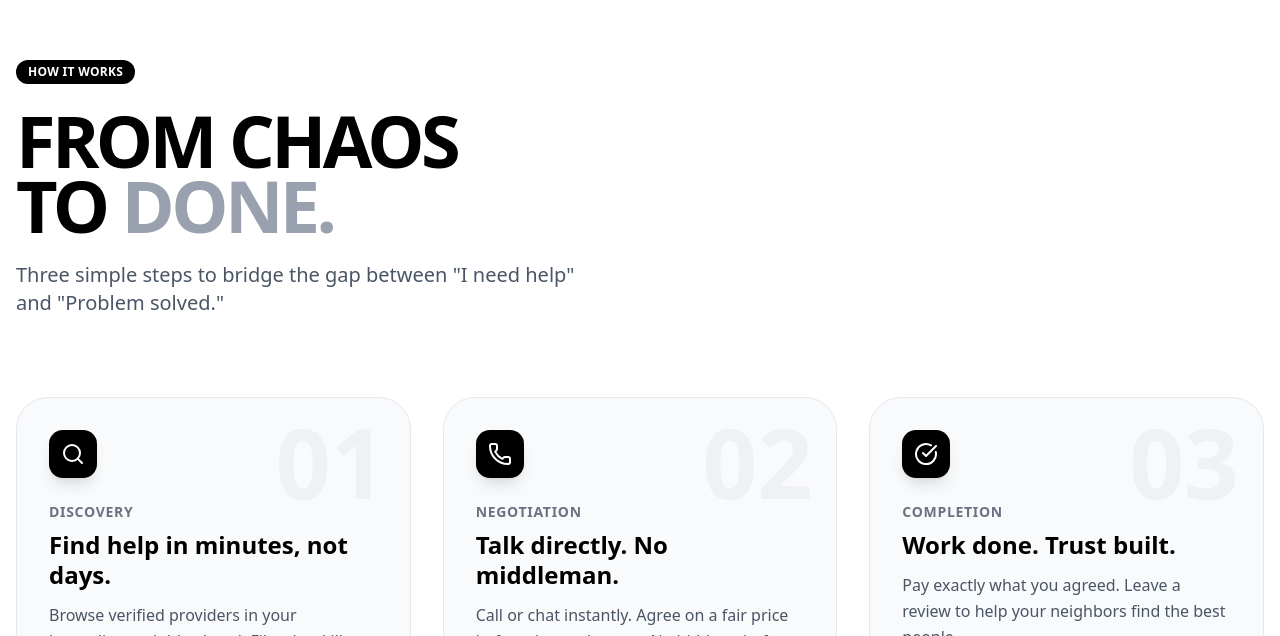
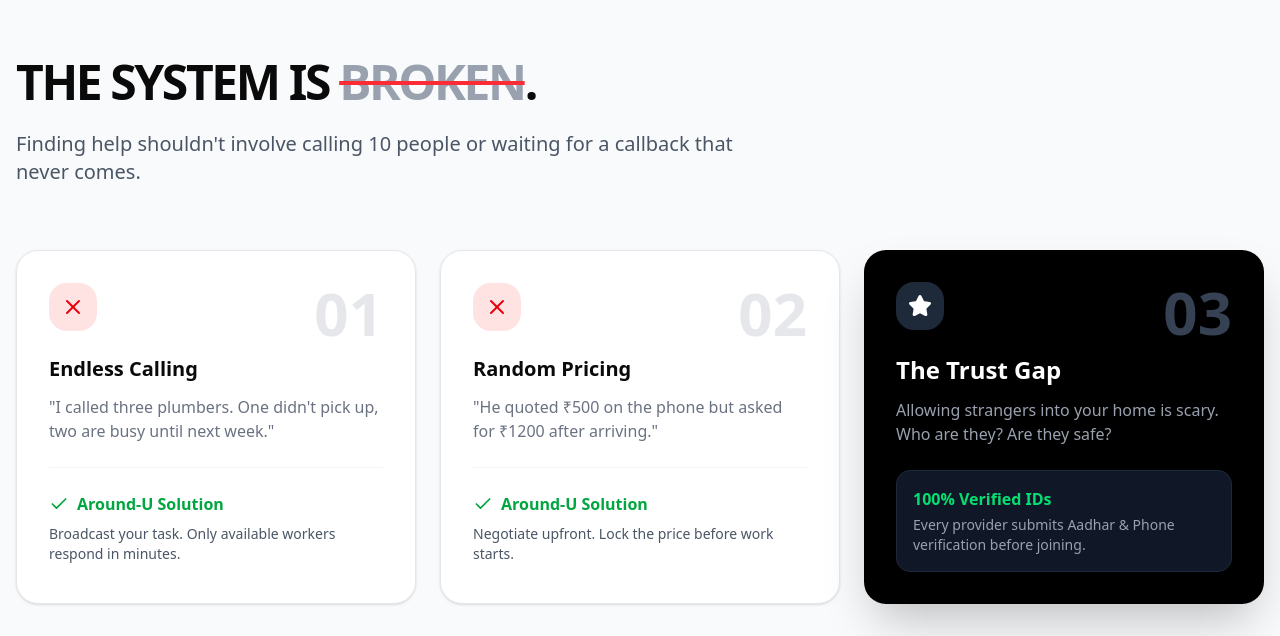
Before and after one commit to mayanksaini18/Around-U, a Next.js app in the folder client/: page / in a window 1280 px wide. Shown: the part 824-1460 px from the top of the page. Built offline with nearby package versions, Linux system fonts and the light colour scheme.

Commit message:
Problem Grid section updated

```diff
--- /dev/null
+++ b/client/components/sections/ProblemGrid.tsx
@@ -0,0 +1,92 @@
+// components/sections/ProblemGrid.tsx
+import { X, Check, Star } from "lucide-react";
+
+export default function ProblemGrid() {
+  return (
+    <section className="py-24 bg-gray-50">
+      <div className="container mx-auto px-4">
+
+        <div className="mb-16 max-w-3xl">
+          <h2 className="text-4xl md:text-5xl font-bold tracking-tighter mb-6">
+            THE SYSTEM IS <span className="line-through decoration-red-500 decoration-4 text-gray-400">BROKEN</span>.
+          </h2>
+          <p className="text-xl text-gray-600">
+            Finding help shouldn't involve calling 10 people or waiting for a callback that never comes.
+          </p>
+        </div>
+
+        {/* The Grid */}
+        <div className="grid md:grid-cols-2 lg:grid-cols-3 gap-6">
+
+          {/* Card 01: Speed */}
+          <div className="group relative bg-white rounded-3xl p-8 border border-gray-200 shadow-sm hover:shadow-xl transition-shadow">
+            <div className="absolute top-8 right-8 text-gray-200 text-6xl font-black z-0">01</div>
+            <div className="relative z-10">
+              <div className="h-12 w-12 bg-red-100 rounded-2xl flex items-center justify-center mb-6 text-red-600">
+                <X className="h-6 w-6" />
+              </div>
+              <h3 className="text-xl font-bold mb-3">Endless Calling</h3>
+              <p className="text-gray-500 mb-6">
+                "I called three plumbers. One didn't pick up, two are busy until next week."
+              </p>
+              <div className="pt-6 border-t border-gray-100">
+                <div className="flex items-center gap-2 text-green-600 font-bold">
+                  <Check className="h-5 w-5" /> <span>Around-U Solution</span>
+                </div>
+                <p className="text-sm mt-2 text-gray-600">
+                  Broadcast your task. Only available workers respond in minutes.
+                </p>
+              </div>
+            </div>
+          </div>
+
+          {/* Card 02: Pricing */}
+          <div className="group relative bg-white rounded-3xl p-8 border border-gray-200 shadow-sm hover:shadow-xl transition-shadow">
+            <div className="absolute top-8 right-8 text-gray-200 text-6xl font-black z-0">02</div>
+            <div className="relative z-10">
+              <div className="h-12 w-12 bg-red-100 rounded-2xl flex items-center justify-center mb-6 text-red-600">
+                <X className="h-6 w-6" />
+              </div>
+              <h3 className="text-xl font-bold mb-3">Random Pricing</h3>
+              <p className="text-gray-500 mb-6">
+                "He quoted ₹500 on the phone but asked for ₹1200 after arriving."
+              </p>
+              <div className="pt-6 border-t border-gray-100">
+                <div className="flex items-center gap-2 text-green-600 font-bold">
+                  <Check className="h-5 w-5" /> <span>Around-U Solution</span>
+                </div>
+                <p className="text-sm mt-2 text-gray-600">
+                  Negotiate upfront. Lock the price before work starts.
+                </p>
+              </div>
+            </div>
+          </div>
+
+          {/* Card 03: Trust */}
+          <div className="group relative bg-black text-white rounded-3xl p-8 shadow-2xl md:col-span-2 lg:col-span-1">
+            <div className="absolute top-8 right-8 text-gray-700 text-6xl font-black z-0">03</div>
+            <div className="relative z-10 h-full flex flex-col justify-between">
+              <div>
+                <div className="h-12 w-12 bg-gray-800 rounded-2xl flex items-center justify-center mb-6 text-white">
+                  <Star className="h-6 w-6 fill-current" />
+                </div>
+                <h3 className="text-2xl font-bold mb-3">The Trust Gap</h3>
+                <p className="text-gray-400 mb-6">
+                  Allowing strangers into your home is scary. Who are they? Are they safe?
+                </p>
+              </div>
+
+              <div className="bg-gray-900 rounded-xl p-4 border border-gray-800">
+                <p className="font-bold text-green-400 mb-1">100% Verified IDs</p>
+                <p className="text-sm text-gray-400">
+                  Every provider submits Aadhar & Phone verification before joining.
+                </p>
+              </div>
+            </div>
+          </div>
+
+        </div>
+      </div>
+    </section>
+  );
+}
```
